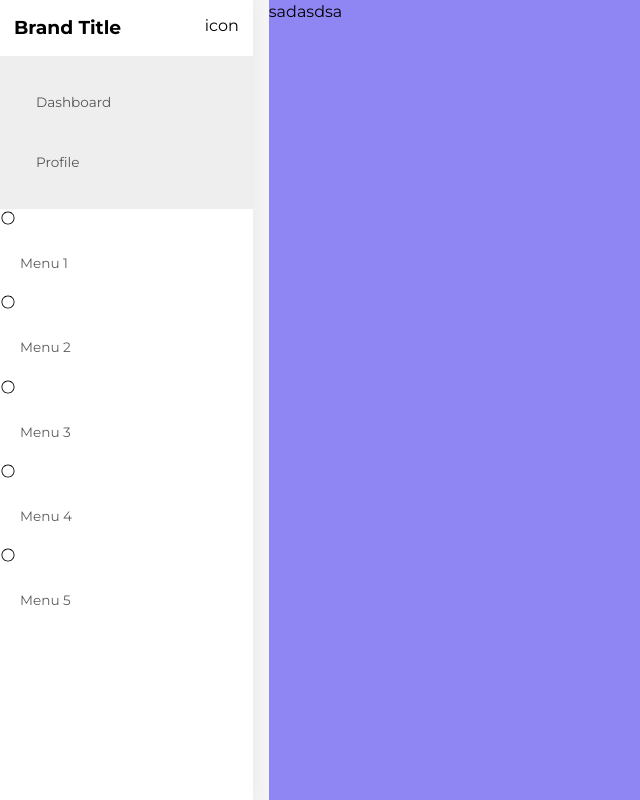
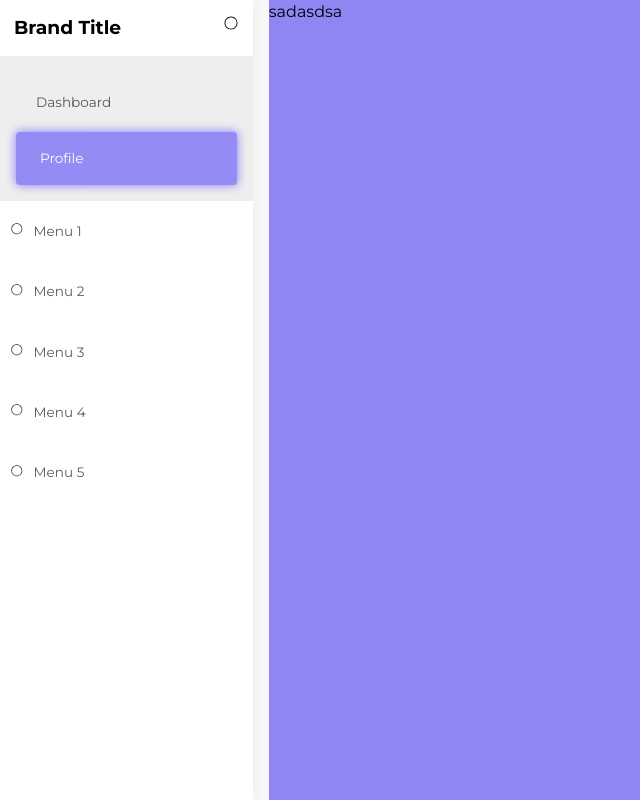
Before and after one commit to denwira/kabayan-admin, a React (Create React App) app: page / in a window 1280 px wide. Shown: the whole page, without its empty margins (0-640 px from the left). Built offline with nearby package versions, Linux system fonts and the light colour scheme.

Commit message:
add navigation for mainNav

```diff
--- a/src/assets/scss/containers/BaseLayout.scss
+++ b/src/assets/scss/containers/BaseLayout.scss
@@ -22,7 +22,7 @@
 body {
   font-family: 'Montserrat', sans-serif;
   line-height: 1.5;
-  background: var(--base-color);
+  background: #f8f8f8;
 }
 
 a {
--- a/src/assets/scss/containers/BaseSidebar.scss
+++ b/src/assets/scss/containers/BaseSidebar.scss
@@ -18,6 +18,7 @@
   &__navItem {
     width: 100%;
     justify-content: space-between;
+    transition: all 0.25s ease;
     a {
       padding: 10px;
       -webkit-transition: all 0.25s ease;
@@ -34,5 +35,20 @@
       font-size: 0.85rem;
       text-decoration: none;
     }
+    &:hover {
+      transform: translateX(5px);
+      transition: all 0.25s ease;
+    }
+  }
+  .active {
+    transform: unset;
+    a {
+      border-radius: 4px;
+      padding: 8px 12px;
+      box-shadow: 0 0 10px 1px #948bf4;
+      background: #948bf4;
+      color: #fff;
+      opacity: 1;
+    }
   }
 }
--- a/src/containers/BaseSidebar/index.js
+++ b/src/containers/BaseSidebar/index.js
@@ -8,7 +8,7 @@ class BaseSidebar extends Component {
         <View className="sidebar__Inner">
           <View className="sidebar__brandTitle row">
             <h1>Brand Title</h1>
-            <span>icon</span>
+            <span><IoIosRadioButtonOff /></span>
           </View>
           <Section className="m-navigation">
               <View className="m-navigation__groupNav">
@@ -19,7 +19,7 @@ class BaseSidebar extends Component {
                     </View>
                   </li>
                   <li>
-                    <View className="m-navigation__navItem">
+                    <View className="m-navigation__navItem active">
                         <Link to="/profile"><a>Profile</a></Link>
                     </View>
                   </li>
@@ -27,19 +27,19 @@ class BaseSidebar extends Component {
               </View>
               <View className="m-navigation__mainNav row">
                 <View className="m-navigation__navItem">
-                  <span><IoIosRadioButtonOff /></span><Link><a>Menu 1</a></Link>
+                  <Link> <span><IoIosRadioButtonOff /></span> <a>Menu 1</a></Link>
                   </View>
                 <View className="m-navigation__navItem">
-                  <span><IoIosRadioButtonOff /></span><Link><a>Menu 2</a></Link>
+                  <Link> <span><IoIosRadioButtonOff /></span> <a>Menu 2</a></Link>
                   </View>
                 <View className="m-navigation__navItem">
-                  <span><IoIosRadioButtonOff /></span><Link><a>Menu 3</a></Link>
+                  <Link> <span><IoIosRadioButtonOff /></span> <a>Menu 3</a></Link>
                   </View>
                 <View className="m-navigation__navItem">
-                  <span><IoIosRadioButtonOff /></span><Link><a>Menu 4</a></Link>
+                  <Link> <span><IoIosRadioButtonOff /></span> <a>Menu 4</a></Link>
                   </View>
                 <View className="m-navigation__navItem">
-                  <span><IoIosRadioButtonOff /></span><Link><a>Menu 5</a></Link>
+                  <Link> <span><IoIosRadioButtonOff /></span> <a>Menu 5</a></Link>
                   </View>
               </View>
           </Section>
```
Also changed, not shown: src/routes/navigation.js (added, +46 -0 lines).
